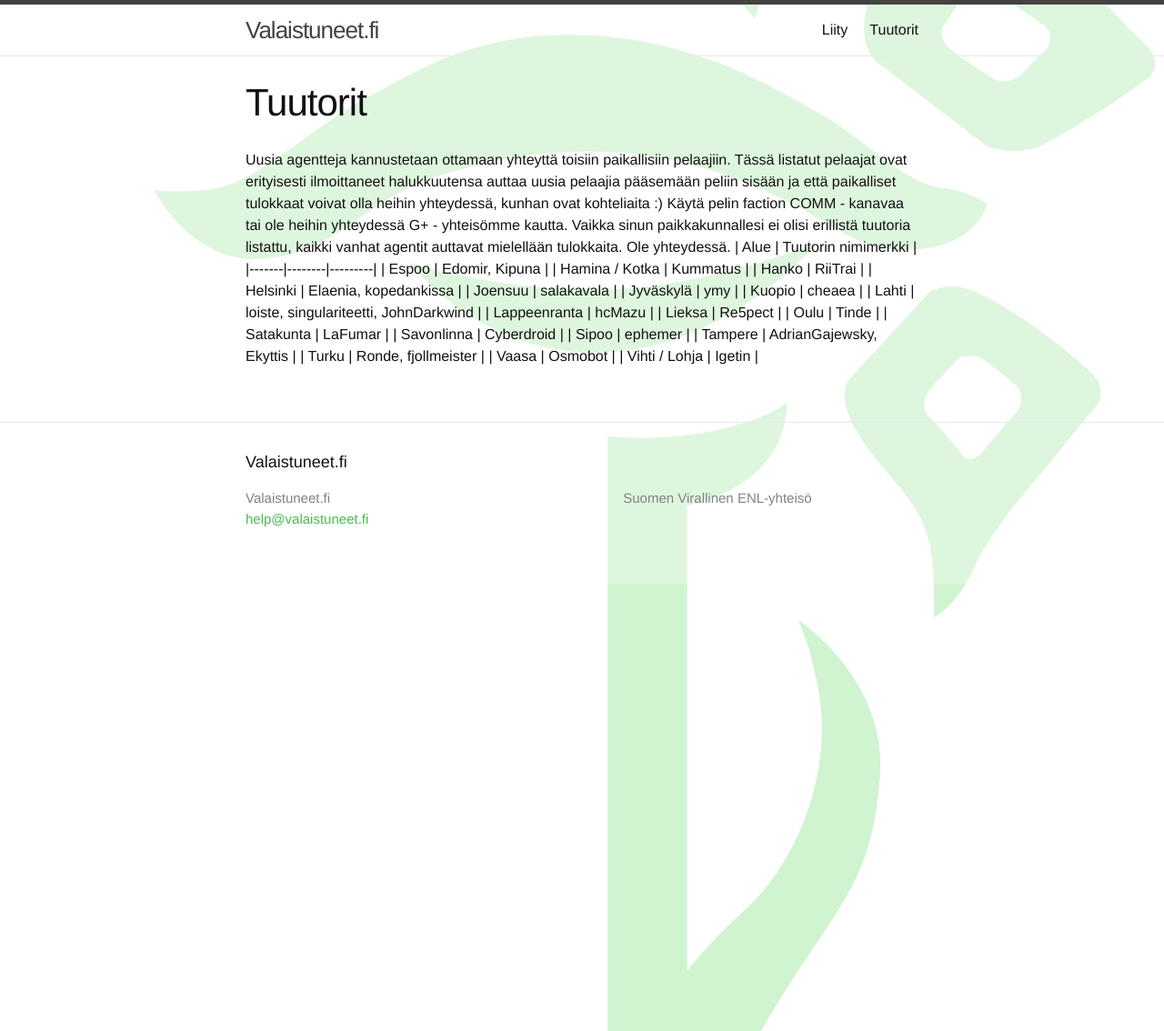
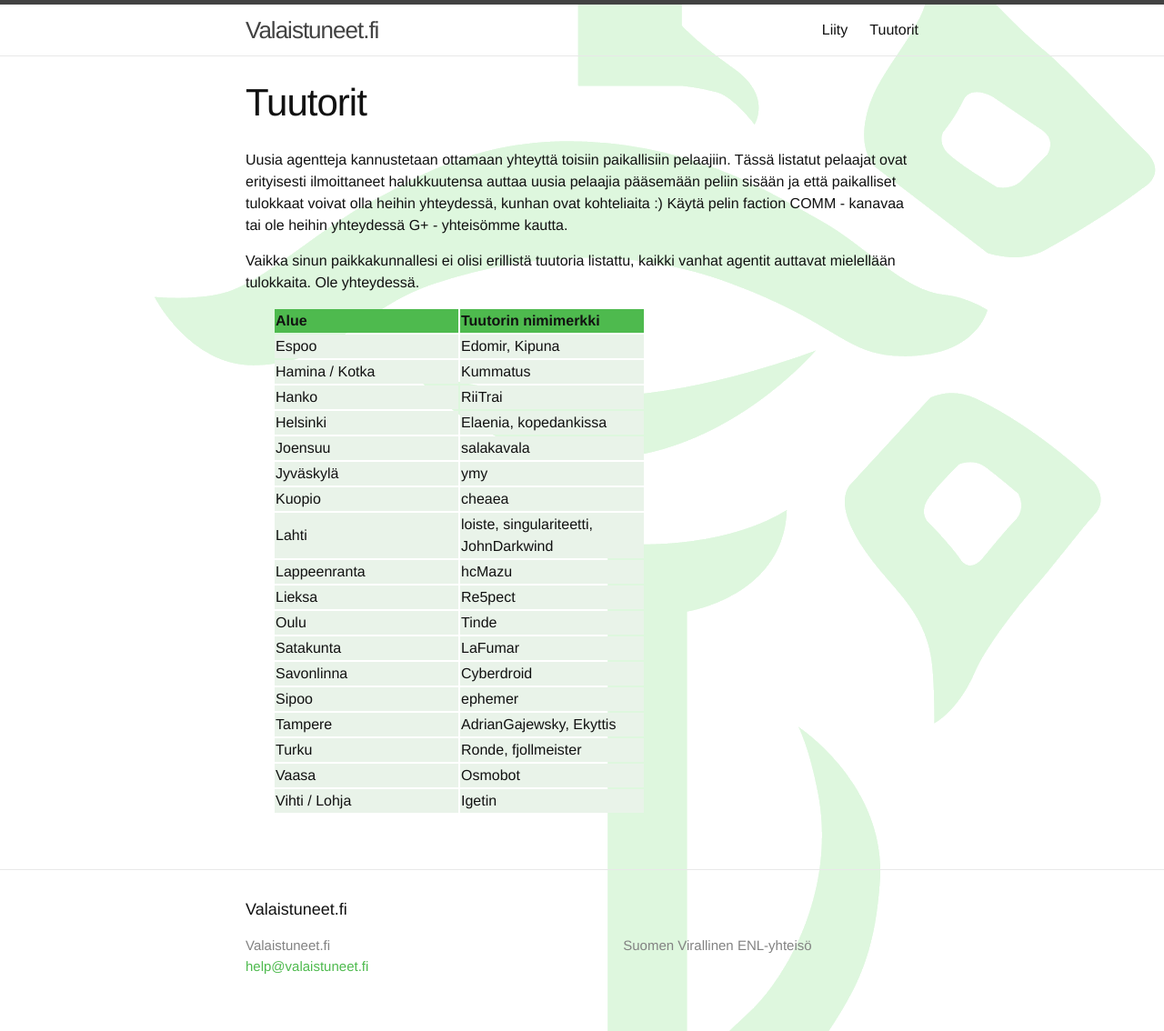
Before and after one commit to jinnatar/artanicus.github.io, a Jekyll site: the page built from tutors.html, in a window 1280 px wide. Shown: the whole page at 91% size. Built offline with Jekyll 4.4.1, drawn with Linux system fonts in a browser that asks for light colours; some web fonts are replaced.

Commit message:
Wrap tutors table as markdown

```diff
--- a/tutors.html
+++ b/tutors.html
@@ -4,10 +4,11 @@ title: Tuutorit
 ---
 
 <div class="home">
+  <p>Uusia agentteja kannustetaan ottamaan yhteyttä toisiin paikallisiin pelaajiin. Tässä listatut pelaajat ovat erityisesti ilmoittaneet halukkuutensa auttaa uusia pelaajia pääsemään peliin sisään ja että paikalliset tulokkaat voivat olla heihin yhteydessä, kunhan ovat kohteliaita :) Käytä pelin faction COMM - kanavaa tai ole heihin yhteydessä G+ - yhteisömme kautta.</p>
 
-Uusia agentteja kannustetaan ottamaan yhteyttä toisiin paikallisiin pelaajiin. Tässä listatut pelaajat ovat erityisesti ilmoittaneet halukkuutensa auttaa uusia pelaajia pääsemään peliin sisään ja että paikalliset tulokkaat voivat olla heihin yhteydessä, kunhan ovat kohteliaita :) Käytä pelin faction COMM - kanavaa tai ole heihin yhteydessä G+ - yhteisömme kautta.
+  <p>Vaikka sinun paikkakunnallesi ei olisi erillistä tuutoria listattu, kaikki vanhat agentit auttavat mielellään tulokkaita. Ole yhteydessä.</p>
 
-Vaikka sinun paikkakunnallesi ei olisi erillistä tuutoria listattu, kaikki vanhat agentit auttavat mielellään tulokkaita. Ole yhteydessä.
-
+  {% markdown %}
 {% include tutors.md %}
+  {% endmarkdown %}
 </div>
```
